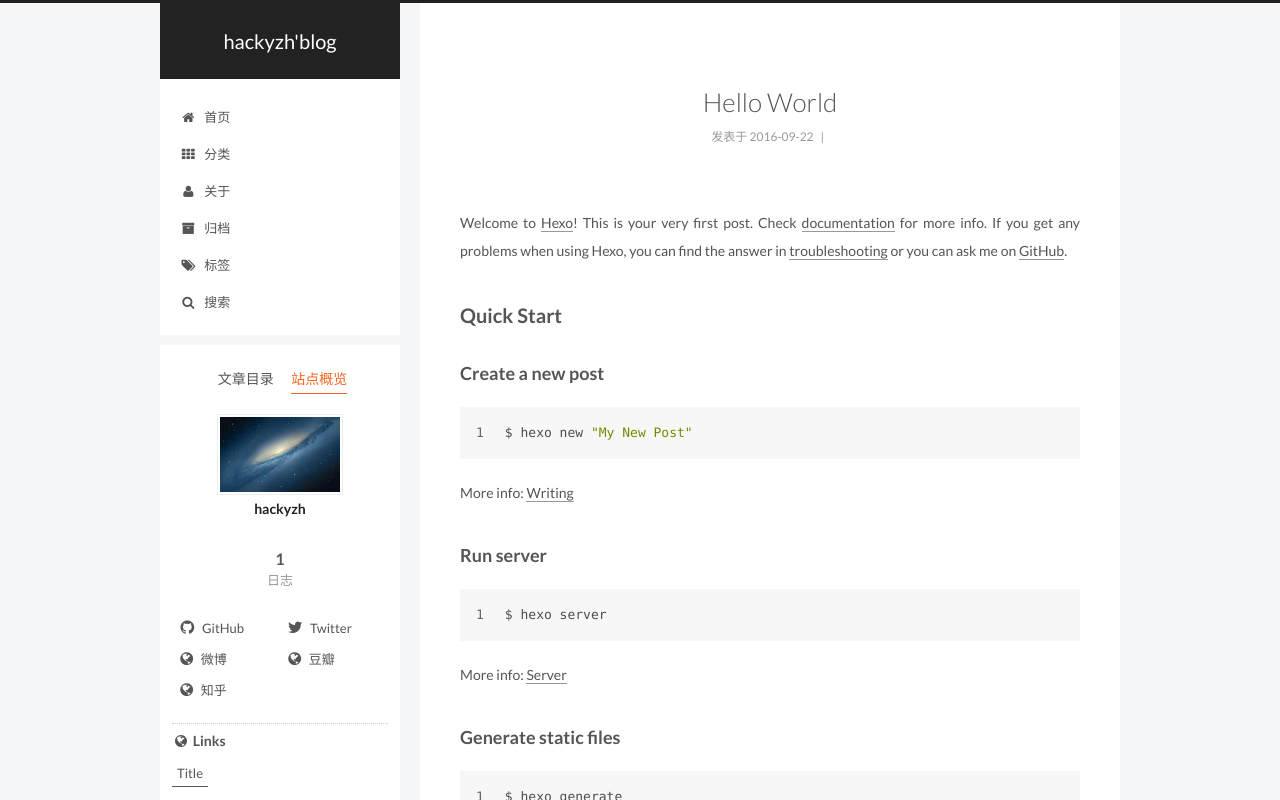
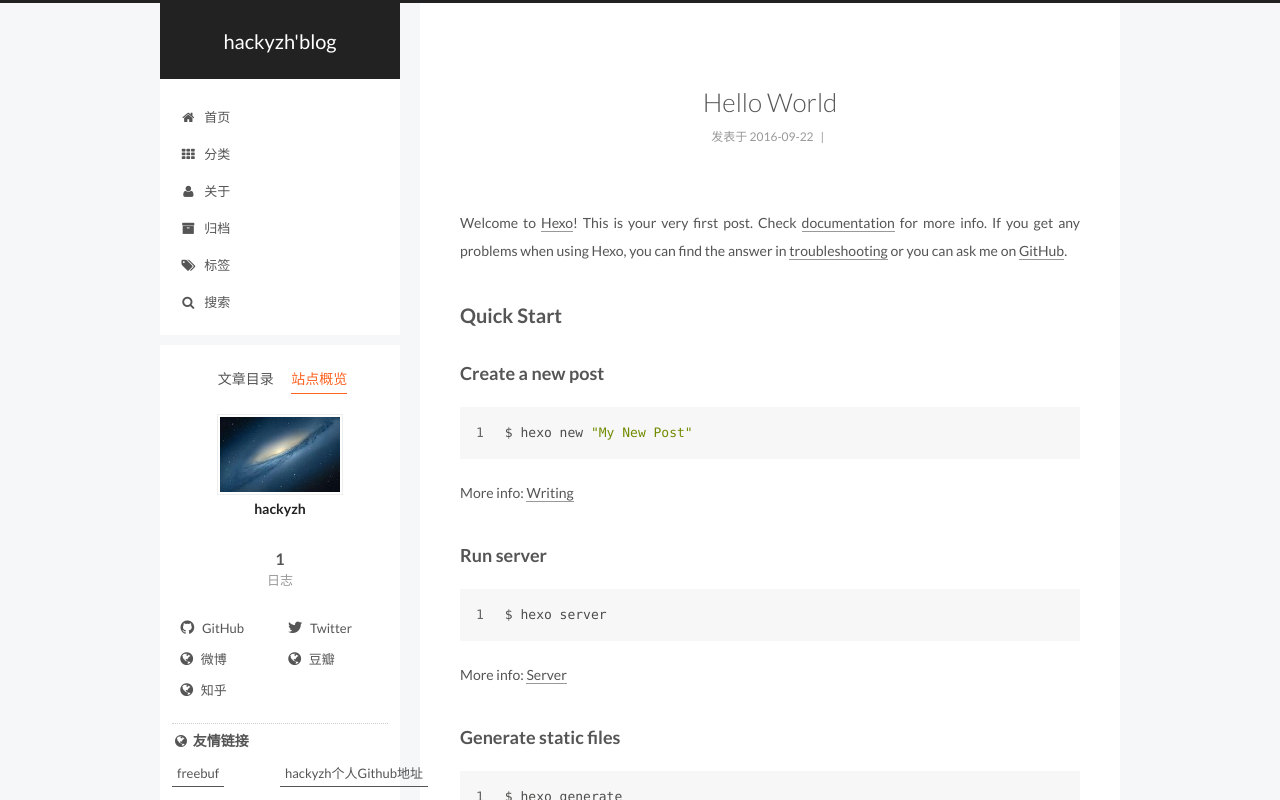
Before and after one commit to whiteHat001/whiteHat001.github.io, a plain HTML site: page 2016/09/22/hello-world/index.html in a window 1280 px wide. Both pictures are taken after a click on the item "站点概览". Shown: the top 800 px of the page. Drawn offline with Linux system fonts and the light colour scheme; a script that the page names is missing.

Commit message:
Site updated: 2016-09-23 13:26:20

```diff
--- a/2016/09/22/hello-world/index.html
+++ b/2016/09/22/hello-world/index.html
@@ -549,12 +549,16 @@ Quick">
           <div class="links-of-blogroll motion-element links-of-blogroll-inline">
             <div class="links-of-blogroll-title">
               <i class="fa  fa-fw fa-globe"></i>
-              Links
+              友情链接
             </div>
             <ul class="links-of-blogroll-list">
 
                 <li class="links-of-blogroll-item">
-                  <a href="http://www.freebuf.com" title="Title" target="_blank">Title</a>
+                  <a href="http://www.freebuf.com" title="freebuf" target="_blank">freebuf</a>
+                </li>
+
+                <li class="links-of-blogroll-item">
+                  <a href="https://github.com/whiteHat001/whiteHat001.github.io" title="hackyzh个人Github地址" target="_blank">hackyzh个人Github地址</a>
                 </li>
 
             </ul>
--- a/css/main.css
+++ b/css/main.css
@@ -1664,7 +1664,7 @@ pre .javascript .function {
   width: 4px;
   height: 4px;
   border-radius: 50%;
-  background: #fe7157;
+  background: #117fd1;
 }
 .links-of-blogroll {
   font-size: 13px;
```
Also changed, not shown: archives/2016/09/index.html (+6 -2 lines), archives/2016/index.html (+6 -2 lines), archives/index.html (+6 -2 lines), categories/index.html (+6 -2 lines), index.html (+6 -2 lines).
